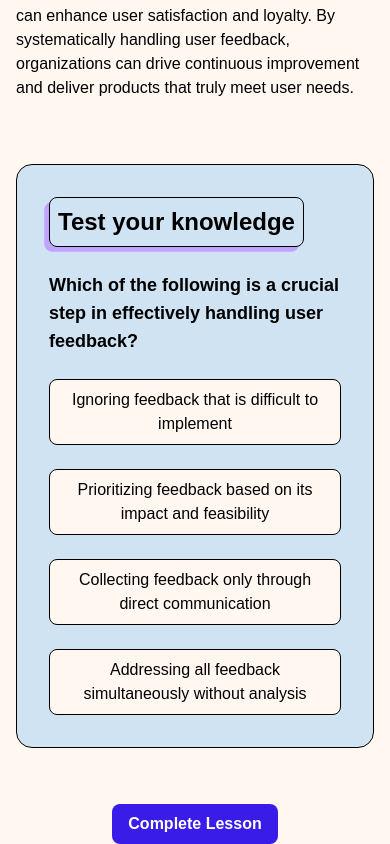
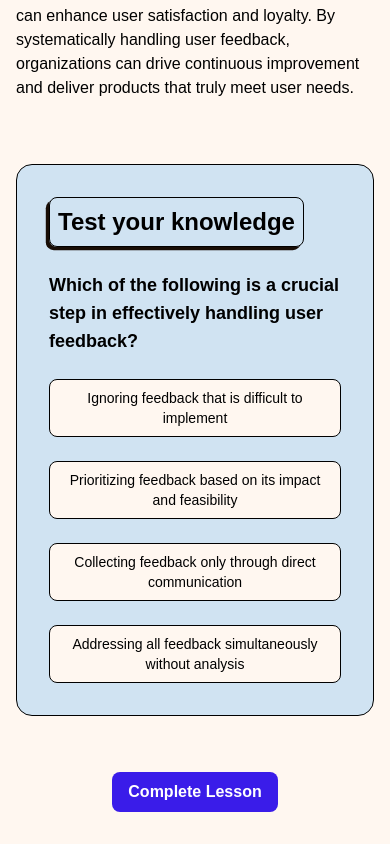
Before and after one commit to t-holmquist/learning-platform, a Next.js app: page /learn in a window 390 px wide. Shown: the part 1787-2631 px from the top of the page. After the commit the page ends 2599 px from the top, so only its background shows below. Built offline with nearby package versions, Linux system fonts and the light colour scheme; a web font is replaced by a local one.

Commit message:
fix: quiz styling

```diff
--- a/components/ui/knowledgeTest.tsx
+++ b/components/ui/knowledgeTest.tsx
@@ -56,10 +56,10 @@ const KnowledgeTest = () => {
 
   return (
     <section className="flex flex-col gap-6 bg-bg-green p-8  rounded-large border">
-        <h2 className="font-bold text-2xl p-2 border w-fit rounded-small shadow-primaryRed">Test your knowledge</h2>
+        <h2 className="font-bold text-2xl p-2 border w-fit rounded-small shadow-primary">Test your knowledge</h2>
         <h3 className="font-bold text-lg max-w-md">Which of the following is a crucial step in effectively handling user feedback?</h3>
-        {questions.map(( {id, title, correct}, idx) => (
-            <button key={idx} onClick={() => {handleAnswer(id)}} className={'border p-2 cursor-pointer rounded-small bg-bg-sand'}>
+        {questions.map(( {id, title}, idx) => (
+            <button key={idx} onClick={() => {handleAnswer(id)}} className={`border text-sm sm:text-base hover:bg-bg-sandHover p-2 cursor-pointer  rounded-small bg-bg-sand`}>
                 <p>{title}</p>
             </button>
         ))}
@@ -69,6 +69,7 @@ const KnowledgeTest = () => {
                 <motion.p
                 initial={{opacity: 0, y: 10}}
                 animate={{opacity: 1, y: 0}}
+                className="text-lg font-bold text-primary"
                 >{isCorrect ? 'You are correct!' : 'Not correct, try again later'}</motion.p>
                 <button onClick={() => {restart()}} className="flex gap-2 border bg-bg-sand w-fit py-1 px-2 rounded-small cursor-pointer">
                     <p className="text-sm">Restart quiz</p>
```
